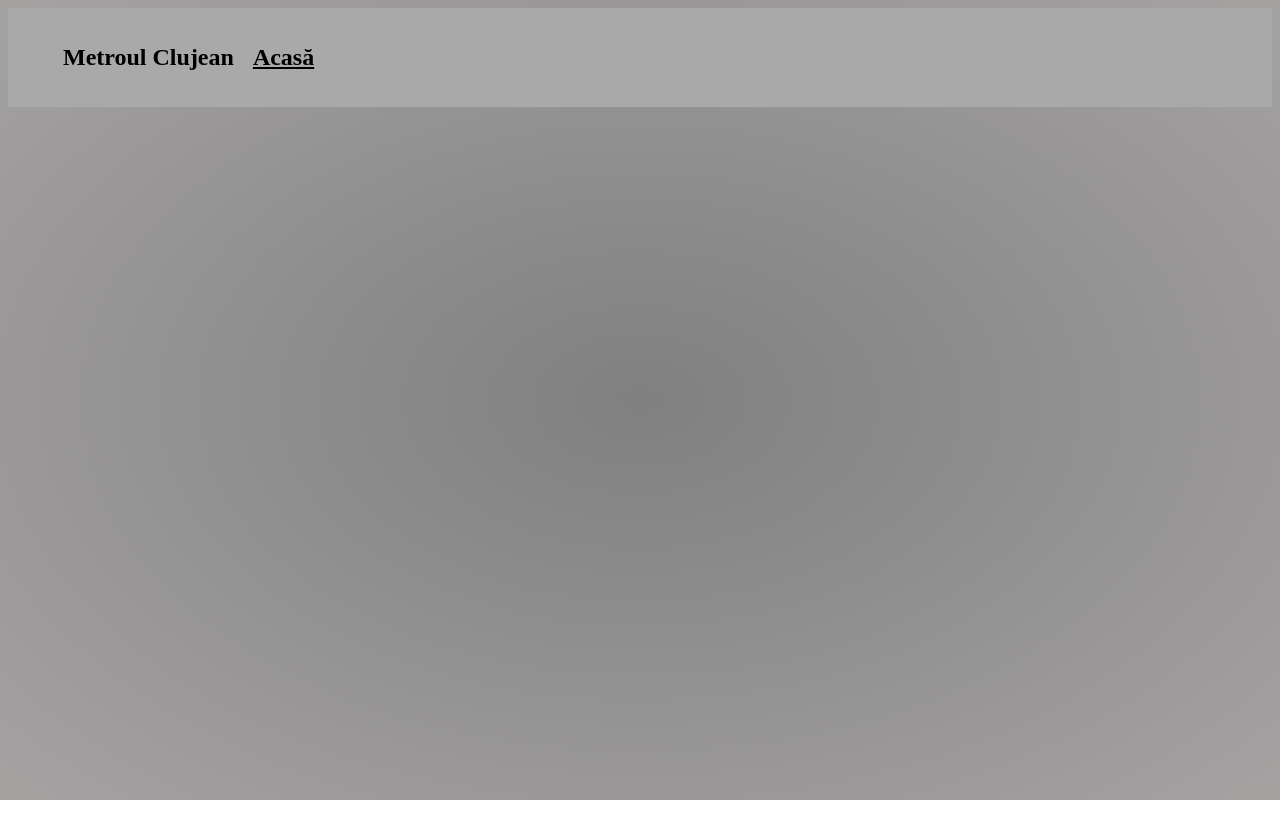
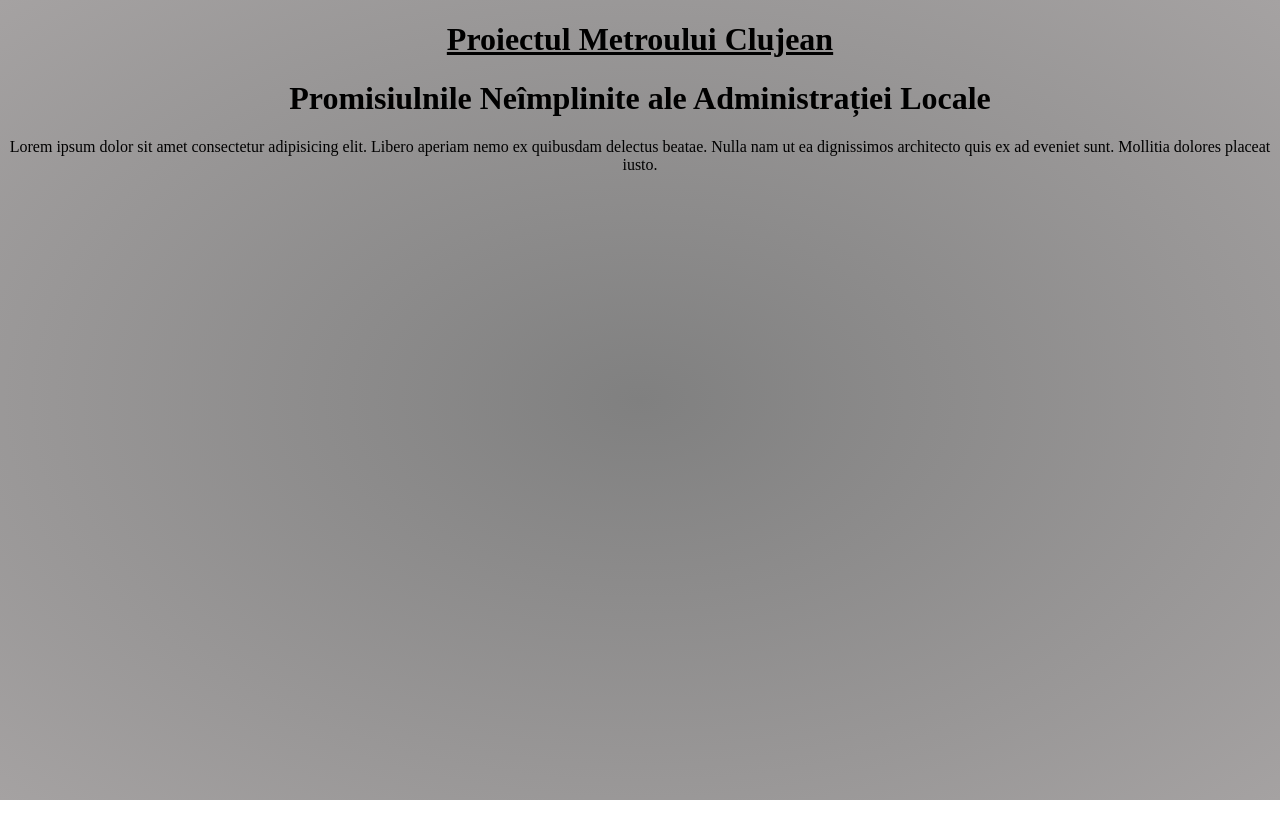
Before and after one commit to MetroulClujean/metroulclujean.github.io, a plain HTML site: page PromisiunileNeîmplinite.html in a window 1280 px wide. Drawn offline with Linux system fonts and the light colour scheme.

Commit message:
Update PromisiunileNeîmplinite.html

```diff
--- a/PromisiunileNeîmplinite.html
+++ b/PromisiunileNeîmplinite.html
@@ -1,20 +1,18 @@
 <!DOCTYPE html>
 <html>
     <head>
-        <meta name="viewport" content="with=device-width, initial scale=1.0">
+        <meta name="viewport" content="width=device-width, initial scale=1.0">
         <meta charset="UTF-8">
-        <title>Metroul Clujean</title>
+        <title>Promisiunile Ne]mplinite - Metroul Clujean</title>
         <link rel="stylesheet" href="style.css">
     </head>
     <body>
-
-        <nav class="navbar">
-            <div class="navdiv">
-                <ul>
-                    <li><h1>Metroul Clujean</h1></li>
-                    <li><a href="index.html"><h1>Acasă</h1></a></li>
-                </ul>
-            </div>
-        </nav>
+        <header>
+            <h1><a href="index.html">Proiectul Metroului Clujean</a></h1>
+        </header>
+        <div class="articol">
+            <h1>Promisiulnile Neîmplinite ale Administrației Locale</h1>
+            <p>Lorem ipsum dolor sit amet consectetur adipisicing elit. Libero aperiam nemo ex quibusdam delectus beatae. Nulla nam ut ea dignissimos architecto quis ex ad eveniet sunt. Mollitia dolores placeat iusto.</p>
+        </div>
     </body>
 </html>
```
